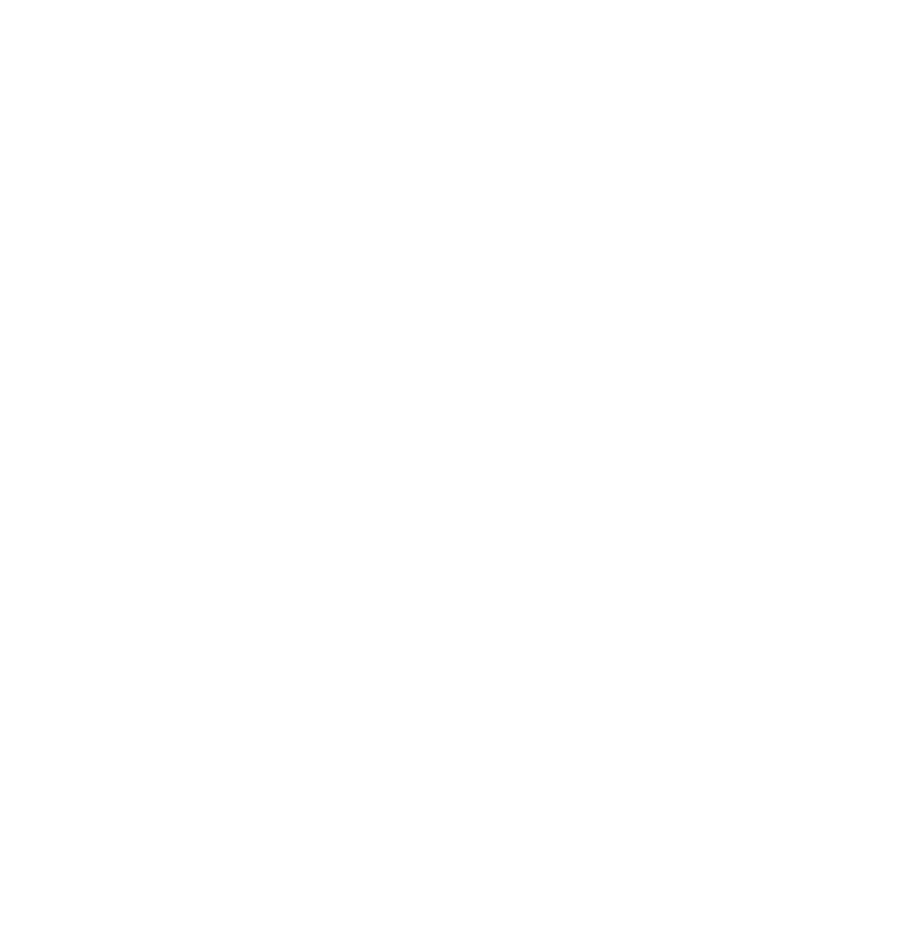
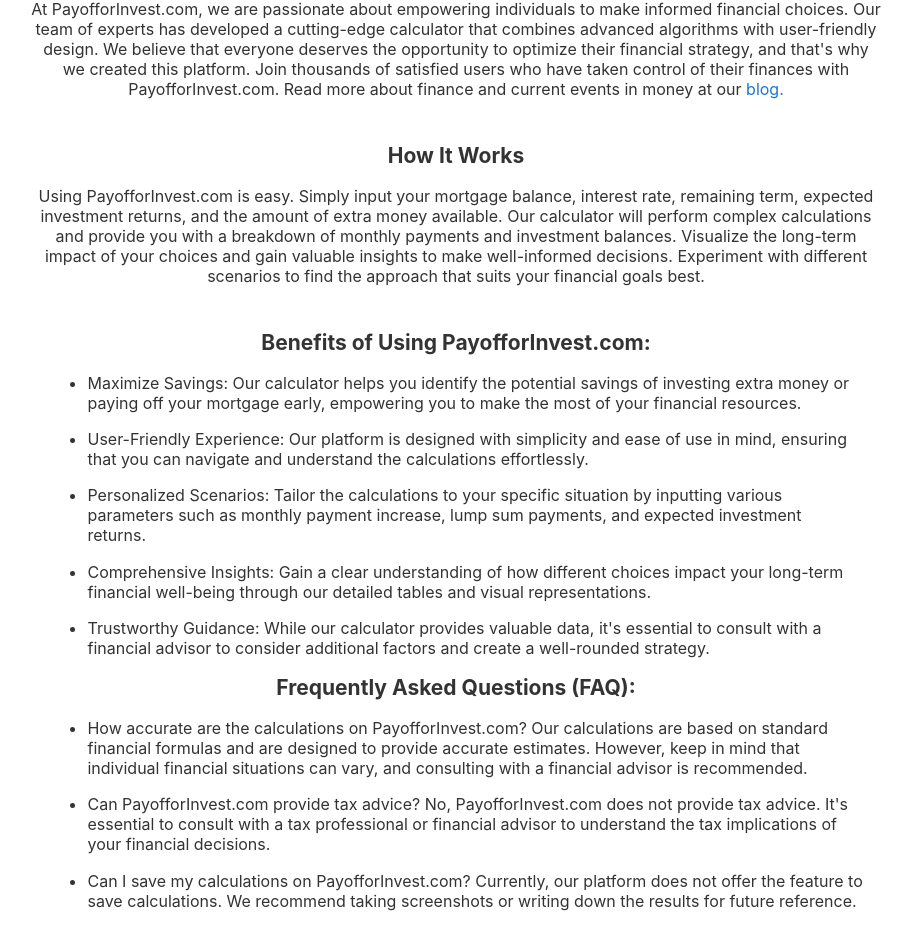
Before and after one commit to zdburrage/MortgageVsInvestCalculator, an Angular app in the folder mortgage-vs-invest-calculator/: page / in a window 1280 px wide. Shown: the part 1035-1984 px from the top of the page, without its empty margins (184-1096 px from the left). Before the commit the page ends 800 px from the top, so only its background shows below. Built offline with nearby package versions, Linux system fonts and the light colour scheme.

Commit message:
scroll and tables working

```diff
--- a/mortgage-vs-invest-calculator/src/app/app.component.html
+++ b/mortgage-vs-invest-calculator/src/app/app.component.html
@@ -325,60 +325,10 @@
 </div>
 
 <div class="content" role="main">
-
-  <!-- Highlight Card -->
-  <!-- <div class="card highlight-card card-small">
-
-    <svg id="rocket" xmlns="http://www.w3.org/2000/svg" width="101.678" height="101.678" viewBox="0 0 101.678 101.678">
-      <title>Rocket Ship</title>
-      <g id="Group_83" data-name="Group 83" transform="translate(-141 -696)">
-        <circle id="Ellipse_8" data-name="Ellipse 8" cx="50.839" cy="50.839" r="50.839" transform="translate(141 696)" fill="#dd0031"/>
-        <g id="Group_47" data-name="Group 47" transform="translate(165.185 720.185)">
-          <path id="Path_33" data-name="Path 33" d="M3.4,42.615a3.084,3.084,0,0,0,3.553,3.553,21.419,21.419,0,0,0,12.215-6.107L9.511,30.4A21.419,21.419,0,0,0,3.4,42.615Z" transform="translate(0.371 3.363)" fill="#fff"/>
-          <path id="Path_34" data-name="Path 34" d="M53.3,3.221A3.09,3.09,0,0,0,50.081,0,48.227,48.227,0,0,0,18.322,13.437c-6-1.666-14.991-1.221-18.322,7.218A33.892,33.892,0,0,1,9.439,25.1l-.333.666a3.013,3.013,0,0,0,.555,3.553L23.985,43.641a2.9,2.9,0,0,0,3.553.555l.666-.333A33.892,33.892,0,0,1,32.647,53.3c8.55-3.664,8.884-12.326,7.218-18.322A48.227,48.227,0,0,0,53.3,3.221ZM34.424,9.772a6.439,6.439,0,1,1,9.106,9.106,6.368,6.368,0,0,1-9.106,0A6.467,6.467,0,0,1,34.424,9.772Z" transform="translate(0 0.005)" fill="#fff"/>
-        </g>
-      </g>
-    </svg>
-
-    <span>Pay Off Mortgage vs. Invest Calculator</span>
-
-  </div> -->
-
-  <!-- Resources -->
   <h2>Pay Off Mortgage vs. Invest Calculator</h2>
   <p>Enter your information below to get a calculation:</p>
 
   <div class="card-container" style="width: 100%;">
-    <!-- <a class="card" target="_blank" rel="noopener" href="https://angular.io/tutorial">
-      <svg class="material-icons" xmlns="http://www.w3.org/2000/svg" width="24" height="24" viewBox="0 0 24 24"><path d="M5 13.18v4L12 21l7-3.82v-4L12 17l-7-3.82zM12 3L1 9l11 6 9-4.91V17h2V9L12 3z"/></svg>
-      <span>Learn Angular</span>
-      <svg class="material-icons" xmlns="http://www.w3.org/2000/svg" width="24" height="24" viewBox="0 0 24 24"><path d="M10 6L8.59 7.41 13.17 12l-4.58 4.59L10 18l6-6z"/></svg>
-    </a> -->
-
-    <!-- <a class="card" target="_blank" rel="noopener" href="https://angular.io/cli">
-      <svg class="material-icons" xmlns="http://www.w3.org/2000/svg" width="24" height="24" viewBox="0 0 24 24"><path d="M9.4 16.6L4.8 12l4.6-4.6L8 6l-6 6 6 6 1.4-1.4zm5.2 0l4.6-4.6-4.6-4.6L16 6l6 6-6 6-1.4-1.4z"/></svg>
-      <span>CLI Documentation</span>
-      <svg class="material-icons" xmlns="http://www.w3.org/2000/svg" width="24" height="24" viewBox="0 0 24 24"><path d="M10 6L8.59 7.41 13.17 12l-4.58 4.59L10 18l6-6z"/></svg>
-    </a>
-
-    <a class="card" target="_blank" rel="noopener" href="https://material.angular.io">
-      <svg xmlns="http://www.w3.org/2000/svg" style="margin-right: 8px" width="21.813" height="23.453" viewBox="0 0 21.813 23.453"><path d="M4099.584,972.736h0l-10.882,3.9,1.637,14.4,9.245,5.153,9.245-5.153,1.686-14.4Z" transform="translate(-4088.702 -972.736)" fill="#808080"/><path d="M4181.516,972.736v23.453l9.245-5.153,1.686-14.4Z" transform="translate(-4170.633 -972.736)" fill="#808080"/><path d="M4137.529,1076.127l-7.7-3.723,4.417-2.721,7.753,3.723Z" transform="translate(-4125.003 -1058.315)" fill="#ffe0b2"/><path d="M4137.529,1051.705l-7.7-3.723,4.417-2.721,7.753,3.723Z" transform="translate(-4125.003 -1036.757)" fill="#fff3e0"/><path d="M4137.529,1027.283l-7.7-3.723,4.417-2.721,7.753,3.723Z" transform="translate(-4125.003 -1015.199)" fill="#fff"/></svg>
-      <span>Angular Material</span>
-      <svg class="material-icons" xmlns="http://www.w3.org/2000/svg" width="24" height="24" viewBox="0 0 24 24"><path d="M10 6L8.59 7.41 13.17 12l-4.58 4.59L10 18l6-6z"/></svg>
-    </a>
-
-    <a class="card" target="_blank" rel="noopener" href="https://blog.angular.io/">
-      <svg class="material-icons" xmlns="http://www.w3.org/2000/svg" width="24" height="24" viewBox="0 0 24 24"><path d="M13.5.67s.74 2.65.74 4.8c0 2.06-1.35 3.73-3.41 3.73-2.07 0-3.63-1.67-3.63-3.73l.03-.36C5.21 7.51 4 10.62 4 14c0 4.42 3.58 8 8 8s8-3.58 8-8C20 8.61 17.41 3.8 13.5.67zM11.71 19c-1.78 0-3.22-1.4-3.22-3.14 0-1.62 1.05-2.76 2.81-3.12 1.77-.36 3.6-1.21 4.62-2.58.39 1.29.59 2.65.59 4.04 0 2.65-2.15 4.8-4.8 4.8z"/></svg>
-      <span>Angular Blog</span>
-      <svg class="material-icons" xmlns="http://www.w3.org/2000/svg" width="24" height="24" viewBox="0 0 24 24"><path d="M10 6L8.59 7.41 13.17 12l-4.58 4.59L10 18l6-6z"/></svg>
-    </a>
-
-    <a class="card" target="_blank" rel="noopener" href="https://angular.io/devtools/">
-      <svg class="material-icons" xmlns="http://www.w3.org/2000/svg" enable-background="new 0 0 24 24" height="24px" viewBox="0 0 24 24" width="24px" fill="#000000"><g><rect fill="none" height="24" width="24"/></g><g><g><path d="M14.73,13.31C15.52,12.24,16,10.93,16,9.5C16,5.91,13.09,3,9.5,3S3,5.91,3,9.5C3,13.09,5.91,16,9.5,16 c1.43,0,2.74-0.48,3.81-1.27L19.59,21L21,19.59L14.73,13.31z M9.5,14C7.01,14,5,11.99,5,9.5S7.01,5,9.5,5S14,7.01,14,9.5 S11.99,14,9.5,14z"/><polygon points="10.29,8.44 9.5,6 8.71,8.44 6.25,8.44 8.26,10.03 7.49,12.5 9.5,10.97 11.51,12.5 10.74,10.03 12.75,8.44"/></g></g></svg>
-      <span>Angular DevTools</span>
-      <svg class="material-icons" xmlns="http://www.w3.org/2000/svg" width="24" height="24" viewBox="0 0 24 24"><path d="M10 6L8.59 7.41 13.17 12l-4.58 4.59L10 18l6-6z"/></svg>
-    </a> -->
-
     <form (keydown.enter)="$event.preventDefault()" [formGroup]="mortgageForm" (ngSubmit)="onSubmit()" style="width: 100%;">
       <div class="calc-container">
         <label>
@@ -420,7 +370,7 @@
 
 
   <!-- Next Steps -->
-  <h2 *ngIf="showResults">Results Summary</h2>
+  <h2 id="boom" *ngIf="showResults">Results Summary</h2>
 
   <input type="hidden" #selection>
 
@@ -467,6 +417,7 @@
     </tr>
   </table>
 
+  <div class="table-content">
     <table class="strict">
       <tr>
         <th>Month</th>
@@ -483,6 +434,8 @@
         <td>{{x?.balance | currency}}</td>
       </tr>
     </table>
+  </div>
+
 </div>
 
 <div class="tab-content" *ngIf="showResults && mepTabOpen">
@@ -513,7 +466,7 @@
         </td>
       </tr>
   </table>
-
+  <div class="table-content">
     <table class="strict">
       <tr>
         <th>Month</th>
@@ -530,6 +483,7 @@
         <td>{{x?.balance | currency}}</td>
       </tr>
     </table>
+  </div>
 </div>
 
 <div class="tab-content" *ngIf="showResults && iaTabOpen">
@@ -560,7 +514,7 @@
       </td>
     </tr>
   </table>
-
+<div class="table-content">
   <table class="strict">
     <tr>
       <th>Month</th>
@@ -575,7 +529,87 @@
       <td>{{x?.afterTaxValue | currency}}</td>
     </tr>
   </table>
+</div>
 
+</div>
+
+<div class="SEO-text">
+  <h2>Welcome</h2>
+  <p>Welcome to PayofforInvest.com, the ultimate resource for making smart financial decisions.
+    Whether you're considering investing your extra money or paying off your mortgage early,
+    our interactive calculator and expert insights will guide you towards the best path for
+    your financial future. Explore our comprehensive tools and start maximizing your savings
+    today.
+  </p>
+  <h2>About Us</h2>
+  <p>
+    At PayofforInvest.com, we are passionate about empowering individuals to make informed financial
+    choices. Our team of experts has developed a cutting-edge calculator that combines advanced
+    algorithms with user-friendly design. We believe that everyone deserves the opportunity to
+    optimize their financial strategy, and that's why we created this platform. Join thousands
+    of satisfied users who have taken control of their finances with PayofforInvest.com. Read more
+    about finance and current events in money at our <a href="https://nodebt.blog">blog.</a>
+  </p>
+  <h2>How It Works</h2>
+  <p>
+    Using PayofforInvest.com is easy. Simply input your mortgage balance, interest rate, remaining
+    term, expected investment returns, and the amount of extra money available. Our calculator will
+    perform complex calculations and provide you with a breakdown of monthly payments and investment
+    balances. Visualize the long-term impact of your choices and gain valuable insights to make
+    well-informed decisions. Experiment with different scenarios to find the approach that suits
+    your financial goals best.
+  </p>
+  <h2>
+    Benefits of Using PayofforInvest.com:
+  </h2>
+  <ul>
+    <li>
+      Maximize Savings: Our calculator helps you identify the potential savings of
+      investing extra money or paying off your mortgage early, empowering you to make
+      the most of your financial resources.
+    </li>
+    <li>
+      User-Friendly Experience: Our platform is designed with simplicity and ease of use
+      in mind, ensuring that you can navigate and understand the calculations effortlessly.
+    </li>
+    <li>
+      Personalized Scenarios: Tailor the calculations to your specific situation by inputting
+      various parameters such as monthly payment increase, lump sum payments, and expected
+      investment returns.
+    </li>
+    <li>
+      Comprehensive Insights: Gain a clear understanding of how different choices impact your
+      long-term financial well-being through our detailed tables and visual representations.
+    </li>
+    <li>
+      Trustworthy Guidance: While our calculator provides valuable data, it's essential to
+      consult with a financial advisor to consider additional factors and create a well-rounded
+      strategy.
+    </li>
+  </ul>
+
+  <h2>Frequently Asked Questions (FAQ):</h2>
+  <ul>
+    <li>
+      How accurate are the calculations on PayofforInvest.com?
+      Our calculations are based on standard financial formulas
+      and are designed to provide accurate estimates. However,
+      keep in mind that individual financial situations can vary,
+      and consulting with a financial advisor is recommended.
+    </li>
+    <li>
+      Can PayofforInvest.com provide tax advice?
+      No, PayofforInvest.com does not provide tax advice.
+      It's essential to consult with a tax professional or
+      financial advisor to understand the tax implications of your financial decisions.
+    </li>
+    <li>
+      Can I save my calculations on PayofforInvest.com?
+      Currently, our platform does not offer the feature to save
+      calculations. We recommend taking screenshots or writing down
+      the results for future reference.
+    </li>
+  </ul>
 </div>
 
 
--- a/mortgage-vs-invest-calculator/src/app/app.component.scss
+++ b/mortgage-vs-invest-calculator/src/app/app.component.scss
@@ -28,6 +28,14 @@
         }
         print-error {
             margin: auto;
+        }
+
+        .SEO-text {
+            margin: 5% !important;
+            p {
+                width: auto;
+                margin: auto;
+            }
         }
     }
 
@@ -89,9 +97,15 @@
     }
 }
 
+.table-content {
+    height: 500px;
+    overflow-y: scroll;
+    box-shadow: 0 25px 50px -12px rgb(0 0 0 / 0.25);
+}
+
 .table-container {
     display: flex;
-    width: 100%
+    width: 100%;
 }
 
 
@@ -112,13 +126,12 @@
 }
 
 .strict {
-    margin: 5px;
-    width: 100%;
+    margin: 2%;
+    width: 95%;
     border: 1px solid black;
     font-size: small;
     font-family: 'Roboto', sans-serif;
     border-collapse: collapse;
-
     td {
         text-align: center;
     }
@@ -173,3 +186,18 @@
 .summary {
     margin: 5%;
 }
+
+.SEO-text {
+    margin: 15%;
+    h2 {
+        text-align: center;
+    }
+    p, ul, li {
+        font-size: medium;
+        margin: 2%;
+    }
+    p {
+        margin-bottom: 5%;
+        text-align: center;
+    }
+}
--- a/mortgage-vs-invest-calculator/src/app/app.component.ts
+++ b/mortgage-vs-invest-calculator/src/app/app.component.ts
@@ -1,8 +1,9 @@
 import { formatNumber } from '@angular/common';
-import { Component, ElementRef, ViewChild } from '@angular/core';
+import { AfterViewInit, Component, ElementRef, ViewChild } from '@angular/core';
 import { FormBuilder, Validators } from '@angular/forms';
 import { Investment } from './models/investment';
 import { Mortgage } from './models/mortgage';
+
 
 @Component({
   selector: 'app-root',
@@ -40,6 +41,7 @@
     if( /Android|webOS|iPhone|iPad|iPod|BlackBerry|IEMobile|Opera Mini/i.test(navigator.userAgent) ) {
       this.isMobile = true;
      }
+     window.onbeforeunload = function() {window.scrollTo(0,0);}
   }
 
   onSubmit() {
@@ -59,7 +61,9 @@
       this.showResults = true;
       this.cmTabOpen = true;
       this.submitted = false;
-      window.scroll(0, 900);
+      setTimeout(function(){
+        document.getElementById('boom')?.scrollIntoView({ behavior: 'smooth'});
+      }, 200);
     }
   }
 
```
Lines whose indentation alone changed are shown as unchanged.
